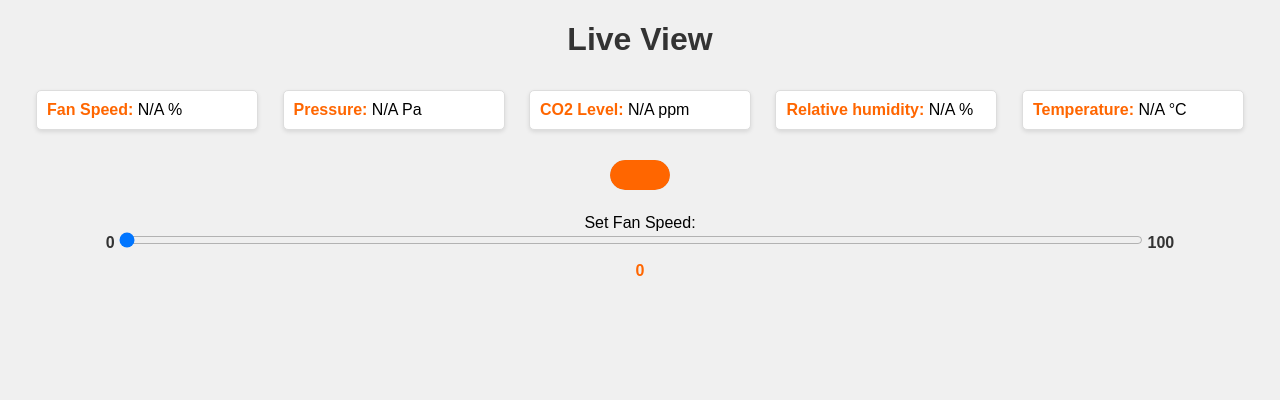
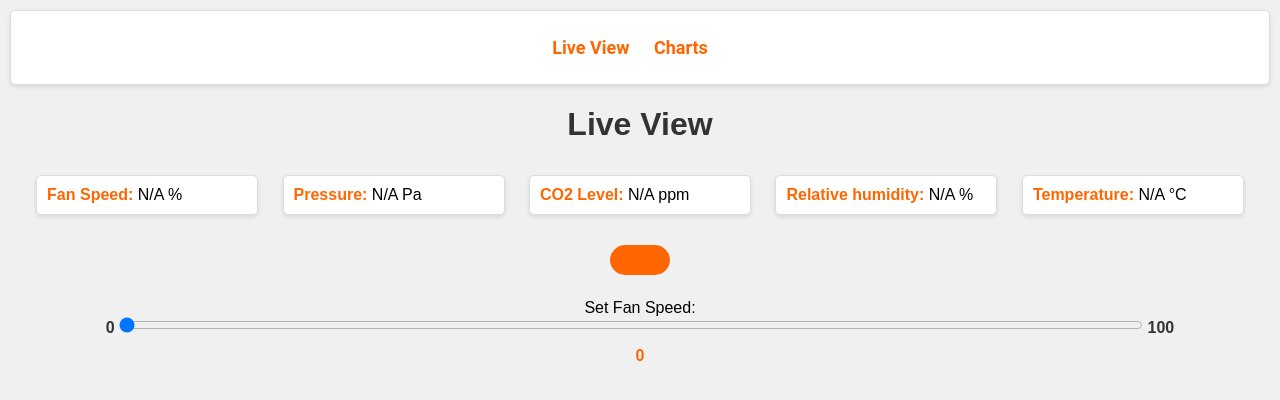
Before and after one commit to kikani-parth/Ventilation_System, a website: page public/live.html in a window 1280 px wide. Drawn offline with Linux system fonts and the light colour scheme.

Commit message:
added nav menu

```diff
--- a/public/css/charts.css
+++ b/public/css/charts.css
@@ -6,6 +6,36 @@ body {
     padding: 0;
     text-align: center;
 }
+
+/* Navigation Menu styles */
+.navigation-menu {
+    background-color: #fff;
+    border: 1px solid #ddd;
+    padding: 10px;
+    margin: 10px;
+    border-radius: 5px;
+    box-shadow: 0 2px 4px rgba(0, 0, 0, 0.1);
+    text-align: center;
+}
+
+.navigation-menu ul {
+    list-style: none;
+    padding: 0;
+}
+
+.navigation-menu li {
+    display: inline;
+    margin-right: 20px;
+}
+
+.navigation-menu a {
+    color: #ff6600;
+    text-decoration: none;
+    font-size: large;
+    font-weight: bold;
+    font-family: Roboto, sans-serif;
+}
+
 
 .chart-menu {
     color: #ff6600;
--- a/public/css/live.css
+++ b/public/css/live.css
@@ -5,6 +5,35 @@ body {
     margin: 0;
     padding: 0;
     text-align: center;
+}
+
+/* Navigation Menu styles */
+.navigation-menu {
+    background-color: #fff;
+    border: 1px solid #ddd;
+    padding: 10px;
+    margin: 10px;
+    border-radius: 5px;
+    box-shadow: 0 2px 4px rgba(0, 0, 0, 0.1);
+    text-align: center;
+}
+
+.navigation-menu ul {
+    list-style: none;
+    padding: 0;
+}
+
+.navigation-menu li {
+    display: inline;
+    margin-right: 20px;
+}
+
+.navigation-menu a {
+    color: #ff6600;
+    text-decoration: none;
+    font-size: large;
+    font-weight: bold;
+    font-family: Roboto, sans-serif;
 }
 
 h1 {
--- a/public/live.html
+++ b/public/live.html
@@ -6,6 +6,14 @@
     <link rel="stylesheet" type="text/css" href="css/live.css">
 </head>
 <body>
+<!-- Navigation Menu -->
+<nav class="navigation-menu">
+    <ul>
+        <li><a href="/live">Live View</a></li>
+        <li><a href="/charts">Charts</a></li>
+    </ul>
+</nav>
+
 <h1>Live View</h1>
 
 <!-- Live page data  -->
```
Also changed, not shown: public/charts.html (+9 -0 lines).
